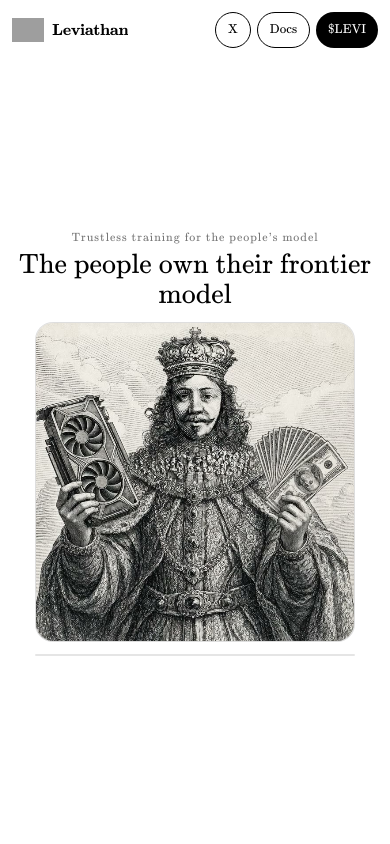
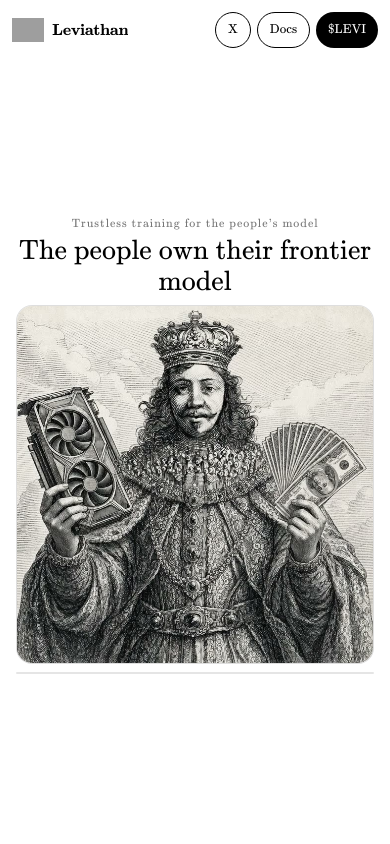
Before and after one commit to wienerlabs/leviathan-web, a React (Vite) app: page / in a window 390 px wide. Shown: the top 844 px of the page. Built offline with nearby package versions, Linux system fonts and the light colour scheme; no server answers; grey boxes are pictures that could not be loaded.

Commit message:
fix: restore hero frame size and unfilter footer banner
Put the hero scroll graphic back to its full responsive size. Keep the
footer Leviathan banner small and show original colors with no grayscale
or opacity filters.

```diff
--- a/src/components/Content.tsx
+++ b/src/components/Content.tsx
@@ -806,16 +806,16 @@ export default function Content() {
       </section>
 
       <footer className="border-t border-black/10">
-        <div className="w-full flex justify-center px-4 sm:px-5 md:px-12 pt-4 sm:pt-5">
+        <div className="w-full flex justify-center px-4 sm:px-5 md:px-12 pt-5 sm:pt-6 md:pt-8">
           <img
             src="/banner.jpg"
             alt="Leviathan"
-            className="block h-5 sm:h-6 w-auto max-w-[96px] object-contain grayscale opacity-80"
+            className="block w-full max-w-[120px] sm:max-w-[140px] md:max-w-[160px] h-auto object-contain"
             width={1400}
             height={653}
           />
         </div>
-        <div className="px-4 sm:px-5 md:px-12 py-6 sm:py-8 md:py-9">
+        <div className="px-4 sm:px-5 md:px-12 py-7 sm:py-9 md:py-10">
           <div className="max-w-[1100px] mx-auto flex flex-col md:flex-row items-start md:items-center justify-between gap-6">
             <div className="flex items-center gap-3">
               <img
--- a/src/components/Hero.tsx
+++ b/src/components/Hero.tsx
@@ -235,7 +235,7 @@ export default function Hero() {
       <div className="h-full w-full bg-white flex flex-col min-h-0">
         <SiteHeader variant="overlay" />
 
-        <div className="flex-1 min-h-0 flex flex-col items-center justify-center px-3 sm:px-4 md:px-6 pt-1 md:pt-2 pb-4 gap-3 md:gap-4">
+        <div className="flex-1 min-h-0 flex flex-col items-center justify-center px-3 sm:px-4 md:px-6 pt-1 md:pt-2 pb-3 gap-2 md:gap-3">
           <div className="text-center flex-shrink-0 max-w-[920px] px-1">
             <p className="text-black/55 text-[12px] sm:text-[14px] md:text-[17px] font-medium tracking-[0.08em] mb-1 md:mb-1.5">
               Trustless training for the people's model
@@ -246,9 +246,9 @@ export default function Hero() {
           </div>
 
           <div
-            className="relative aspect-square w-full shrink-0 overflow-hidden rounded-[18px] sm:rounded-[22px] md:rounded-[28px] border border-black/10 bg-black/[0.03]"
+            className="relative aspect-square w-full shrink min-h-0 overflow-hidden rounded-[16px] sm:rounded-[18px] md:rounded-[28px] border border-black/10 bg-black/[0.03]"
             style={{
-              maxWidth: 'min(82vw, 46svh, calc(100svh - 15rem), 440px)',
+              maxWidth: 'min(92vw, 58svh, calc(100svh - 14rem), 640px)',
             }}
           >
             <canvas
@@ -257,7 +257,7 @@ export default function Hero() {
             />
             {!ready && (
               <div className="absolute inset-0 flex items-center justify-center bg-white/70">
-                <p className="text-black/50 text-[14px] sm:text-[15px]">
+                <p className="text-black/50 text-[14px] sm:text-[15px] md:text-[16px]">
                   Loading {loadPct}%
                 </p>
               </div>
@@ -267,7 +267,7 @@ export default function Hero() {
           <div
             className="flex-shrink-0 w-full h-[2px] bg-black/10 overflow-hidden rounded-full"
             style={{
-              maxWidth: 'min(82vw, 46svh, calc(100svh - 15rem), 440px)',
+              maxWidth: 'min(92vw, 58svh, calc(100svh - 14rem), 640px)',
             }}
           >
             <div
```
